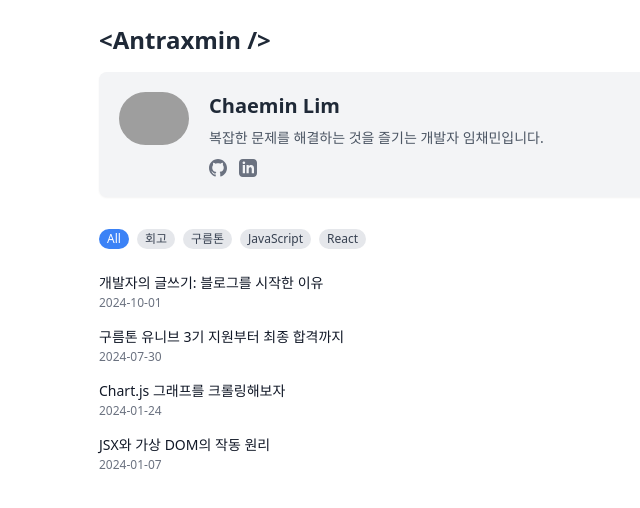
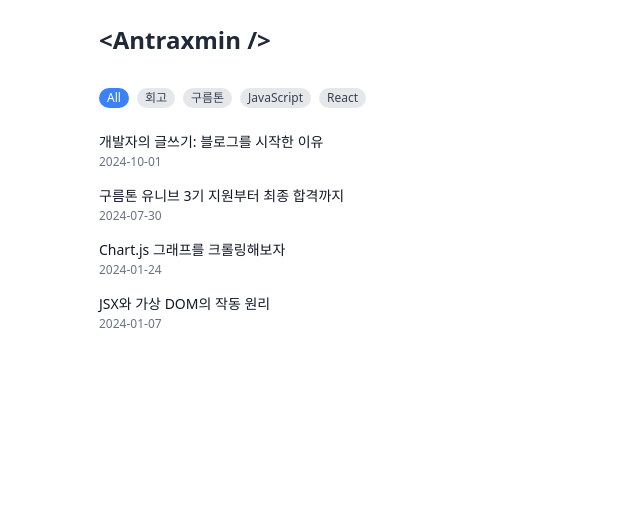
Before and after one commit to Antraxmin/antraxmin.github.io, a Next.js app: page / in a window 1280 px wide. Shown: the top 508 px of the page, without its empty margins (181-821 px from the left). Built offline with nearby package versions, Linux system fonts and the light colour scheme; grey boxes are pictures that could not be loaded.

Commit message:
Update index.tsx

```diff
--- a/pages/index.tsx
+++ b/pages/index.tsx
@@ -38,7 +38,7 @@ export default function BlogWithMarkdown({ posts }: BlogWithMarkdownProps): JSX.
   return (
     <div className="min-h-screen bg-white text-gray-800">
       <div className="max-w-3xl mx-auto">
-        <Profile />
+        {/* <Profile /> */}
         <div className="mt-8 mb-4">
           <div className="flex space-x-2 overflow-x-auto">
             <button
```
